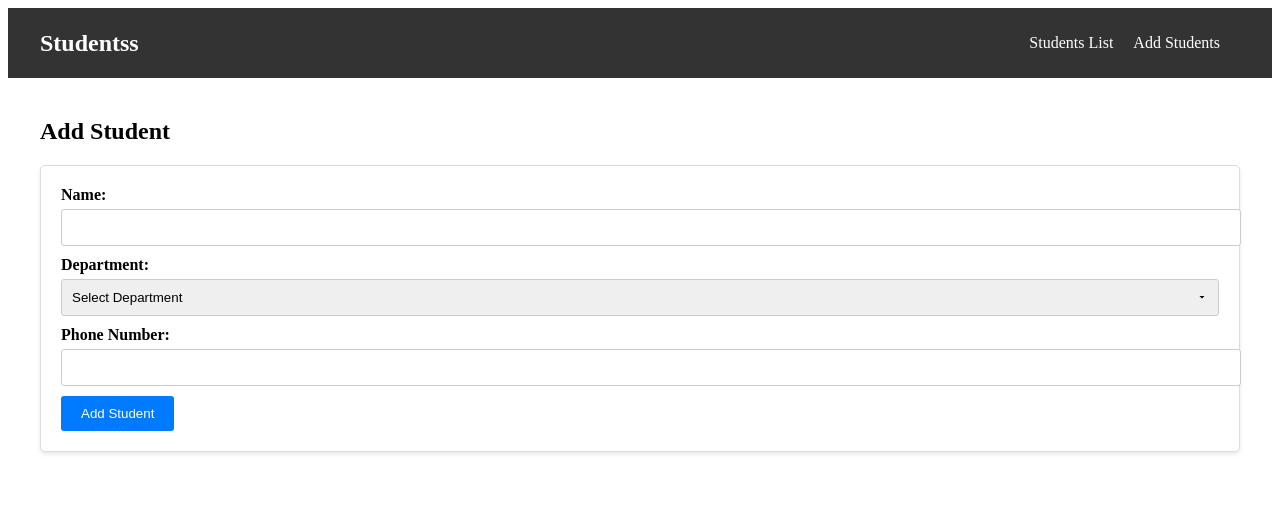
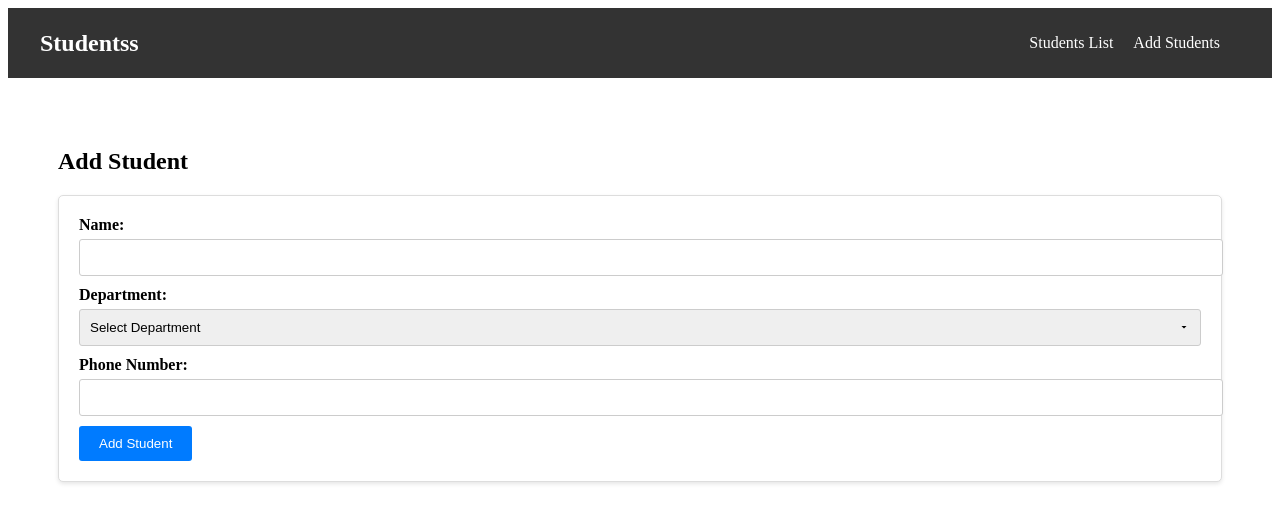
Before and after one commit to iamneo-production/dffafdafebcfacbdcbaeadfdfbaabfff, an Angular app in the folder angularapp/: page /add in a window 1280 px wide. Shown: the top 522 px of the page. Built offline with nearby package versions, Linux system fonts and the light colour scheme.

Commit message:
Backup Commit

```diff
--- a/angularapp/src/app/app.component.css
+++ b/angularapp/src/app/app.component.css
@@ -10,7 +10,7 @@ body {
   .container {
     max-width: 1200px;
     margin: 0 auto;
-    padding: 20px;
+    padding: 50px;
   }
 
   /* Optional: Add a margin to the top of the content */
--- a/angularapp/src/app/student-add/student-add.component.html
+++ b/angularapp/src/app/student-add/student-add.component.html
@@ -1,5 +1,5 @@
 <h2>Add Student</h2>
-<form [formGroup]="addForm" (ngSubmit)="onSubmit()">
+<form [formGroup]="addForm" (ngSubmit)="addForm.valid && onSubmit()" >
   <div>
     <label for="name">Name:</label>
     <input type="text" id="name" formControlName="name" required>
--- a/angularapp/src/app/student-add/student-add.component.ts
+++ b/angularapp/src/app/student-add/student-add.component.ts
@@ -28,6 +28,8 @@ export class StudentAddComponent implements OnInit {
   }
 
   onSubmit() {
+    console.log('Form Valid:', this.addForm.valid);
+  console.log('Form Values:', this.addForm.value);
     this.studentService.createStudent(this.addForm.value).subscribe(() => {
       this.router.navigate(['/']);
     });
```
